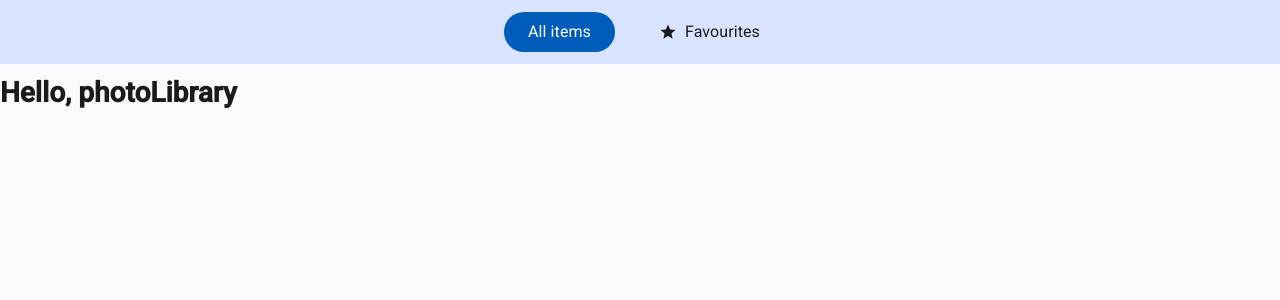
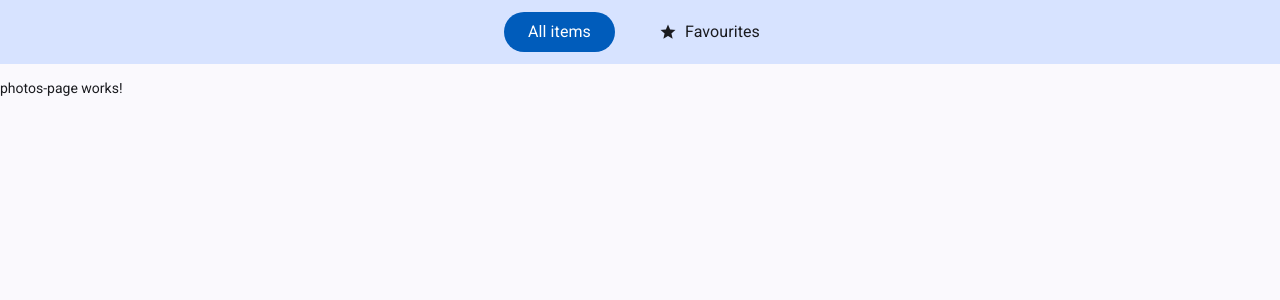
Before and after one commit to AnnaAlex1/PhotoLibraryExercise, an Angular app in the folder photoLibrary/: page / in a window 1280 px wide. Shown: the top 300 px of the page. Built offline with nearby package versions, Linux system fonts and the light colour scheme.

Commit message:
feat: setup routing on photos-page and favorites-page

```diff
--- a/photoLibrary/src/app/app.html
+++ b/photoLibrary/src/app/app.html
@@ -1,2 +1,2 @@
 <app-header></app-header>
-<h1>Hello, {{ title() }}</h1>
+<router-outlet></router-outlet>
--- a/photoLibrary/src/app/app.routes.ts
+++ b/photoLibrary/src/app/app.routes.ts
@@ -1,3 +1,11 @@
 import { Routes } from '@angular/router';
+import { PhotosPage } from './features/photos-page/photos-page';
+import { FavoritesPage } from './features/favorites-page/favorites-page';
+import { PhotoDetail } from './features/photo-detail/photo-detail';
 
-export const routes: Routes = [];
+export const routes: Routes = [
+    {   path: '',  component: PhotosPage   },
+    {   path: 'favorites', component: FavoritesPage    },
+    {   path: 'photo/:id', component: PhotoDetail    },
+    {   path: '**', redirectTo: ''   }
+];
```
